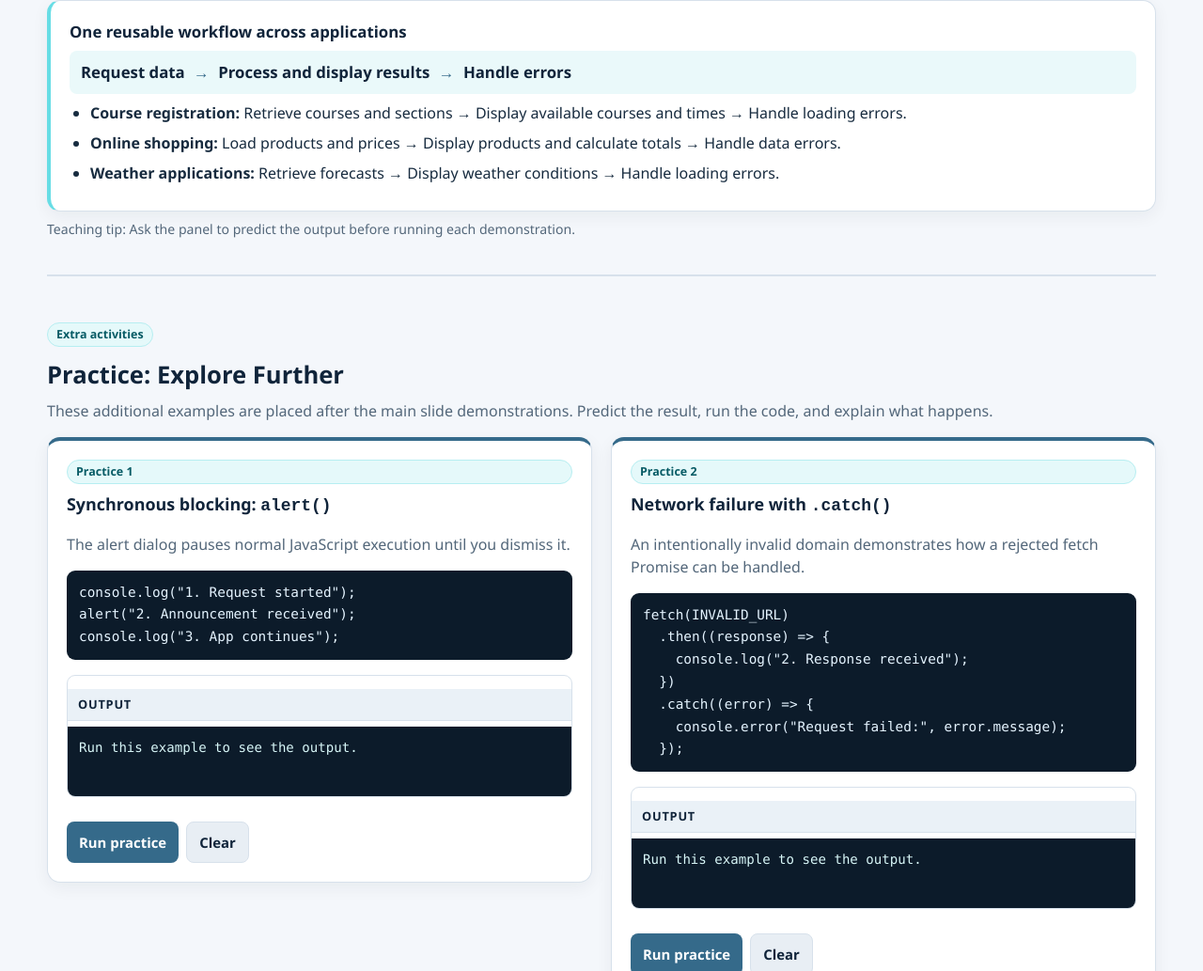
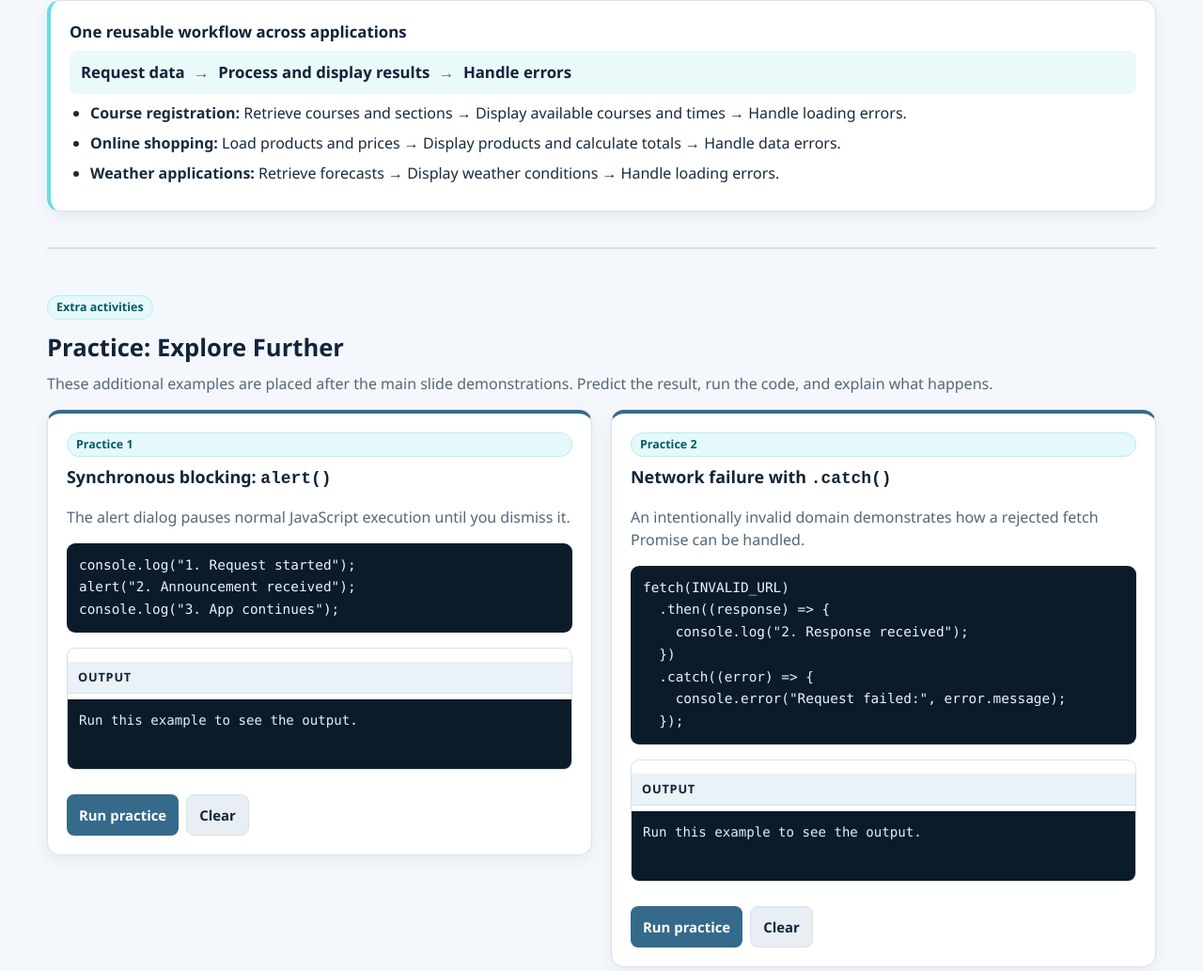
Before and after one commit to mohamedelmenshawy24/javascript-asynchronous-programming, a plain HTML site: page index.html in a window 1280 px wide. Shown: the part 2657-3690 px from the top of the page at 94% size. Drawn offline with Linux system fonts and the light colour scheme.

Commit message:
Update index.html

```diff
--- a/index.html
+++ b/index.html
@@ -387,7 +387,7 @@ loadPost(API_URL);</pre>
           <li><strong>Weather applications:</strong> Retrieve forecasts → Display weather conditions → Handle loading errors.</li>
         </ul>
       </div>
-      <p class="hint">Teaching tip: Ask the panel to predict the output before running each demonstration.</p>
+
     </section>
 
     <section aria-labelledby="practice-title" class="practice-section">
```
